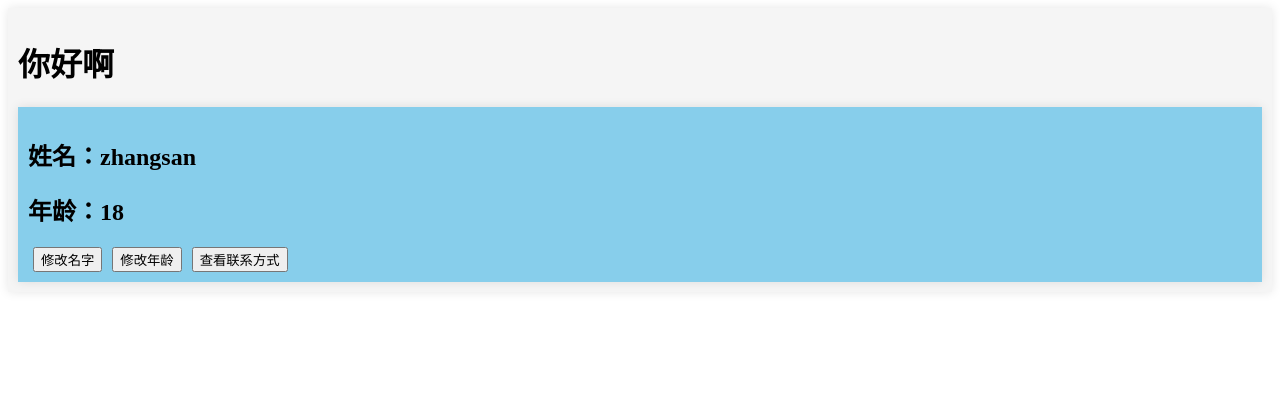
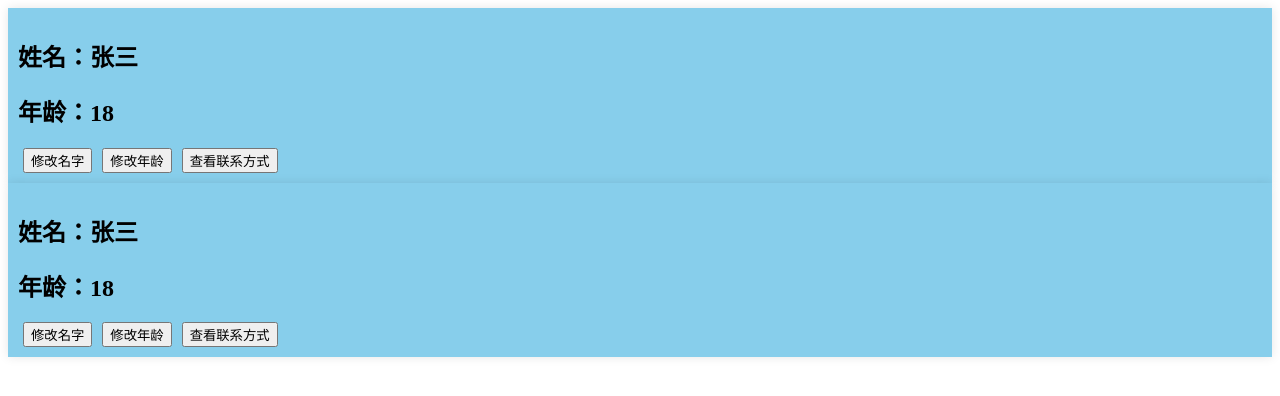
Before and after one commit to simonli866/hello_vue, a Vue app: page / in a window 1280 px wide. Shown: the top 396 px of the page. Built offline with nearby package versions, Linux system fonts and the light colour scheme.

Commit message:
setup  overview

```diff
--- a/src/App.vue
+++ b/src/App.vue
@@ -1,10 +1,6 @@
 <template>
-        <!-- html -->
-        <div class="app">
-                <h1>你好啊</h1>
-                <Person />
-
-        </div>
+        <Person />
+        <Person/>
 </template>
 
 <script lang="ts">
@@ -20,13 +16,3 @@ export default {
         }
 }
 </script>
-
-<style>
-        /* css */
-        .app{
-                padding: 10px;
-                background-color: #f5f5f5;
-                box-shadow: 0 0 10px rgba(0,0,0,0.1);
-
-        }
-</style>
--- a/src/components/Person.vue
+++ b/src/components/Person.vue
@@ -14,22 +14,34 @@
 export default {
         // 组件名
         name: "Person",
-        data() {
+        beforeCreate() {
+                console.log("Person组件创建前");
+        },
+        setup() {
+                console.log("Person组件创建后");
+                // 数据
+                // vue3中弱化了this，此时name，age，tel都不是响应式的
+                let name = "张三"
+                // 此时的那么不是响应式的
+                let age = 18
+                let tel = "13333333"
+                // 方法
+                function changeName() {
+                        name = "李四"
+                }
+                function changeAge() {
+                        age +=1
+                }
+                function showTel() {
+                        alert(tel)
+                }
                 return {
-                        name: "zhangsan",
-                        age: 18,
-                        tel: "xxxxxxx"
-                }
-        },
-        methods: {
-                changeName() {
-                        this.name = "lisi"
-                },
-                changeAge() {
-                        this.age +=1
-                },
-                showTel() {
-                        alert(this.tel)
+                        name,
+                        age,
+                        tel,
+                        changeName,
+                        changeAge,
+                        showTel
                 }
         }
 }
```
